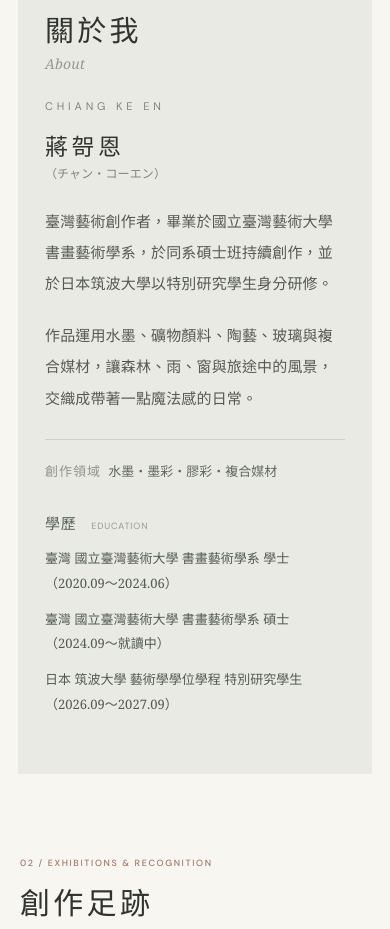
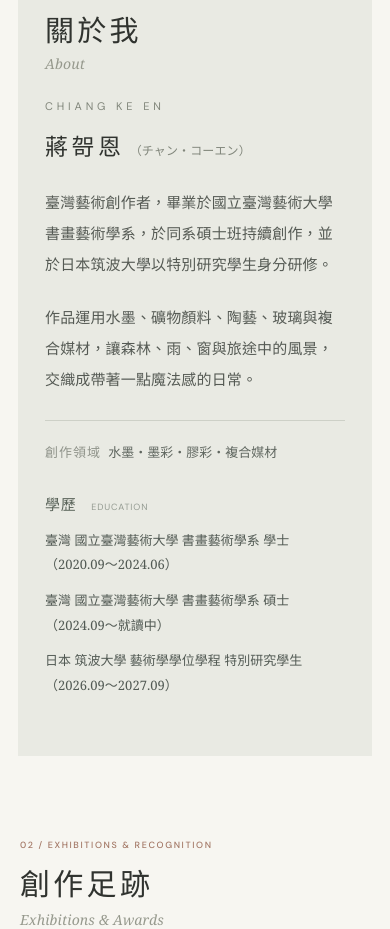
Before and after one commit to ColaChiang/keen-chiang-portfolio, a website: page site/index.html in a window 390 px wide. Shown: the part 1108-2037 px from the top of the page. Drawn offline with Linux system fonts and the light colour scheme; no server answers.

Commit message:
Update artist website title and keep mobile bilingual name inline

```diff
--- a/site/index.html
+++ b/site/index.html
@@ -5,7 +5,7 @@
   <meta name="viewport" content="width=device-width, initial-scale=1, viewport-fit=cover">
   <meta name="theme-color" content="#f7f6f1">
   <meta name="description" content="蔣哿恩 Chiang Ke En — 藝術家作品集。以水墨、膠彩、礦物顏料與複合媒材，在森林、雨與想像之間漫遊。">
-  <title>蔣哿恩 Keen Chiang かな｜臺灣水墨藝術家・複合媒材創作｜Artist Portfolio</title>
+  <title>蔣哿恩 Ke-En Chiang - 臺灣水墨藝術家</title>
   <link rel="icon" type="image/png" sizes="72x72" href="assets/elder-favicon.png">
   <link rel="apple-touch-icon" href="assets/elder-favicon.png">
   <link rel="preconnect" href="https://fonts.googleapis.com">
--- a/site/responsive.css
+++ b/site/responsive.css
@@ -74,7 +74,9 @@
   .about-content{padding:34px 23px 48px}
   .about-section h2{font-size:clamp(29px,6vw,39px);line-height:1.45;margin:12px 0 22px}
   .about-content h3{font-size:clamp(23px,5vw,29px);line-height:1.55;margin:0 0 22px}
-  .about-content h3 span{font-size:12px;letter-spacing:.01em;overflow-wrap:anywhere}
+  /* Keep the Japanese name beside the Chinese name on phones, with one natural gap. */
+  #artist-name{white-space:nowrap}
+  #artist-name span{display:inline;margin-left:.45em;font-size:12px;letter-spacing:.01em;white-space:nowrap}
   .about-bio{font-size:15px;line-height:1.95;letter-spacing:.01em;margin-bottom:15px}
   .about-divider{margin:25px 0 20px}
   .profile-facts>div{gap:.45em;align-items:baseline}
```
